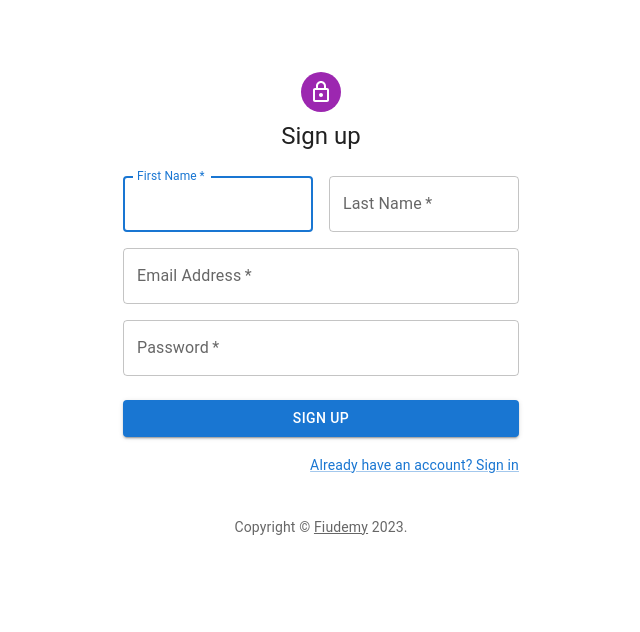
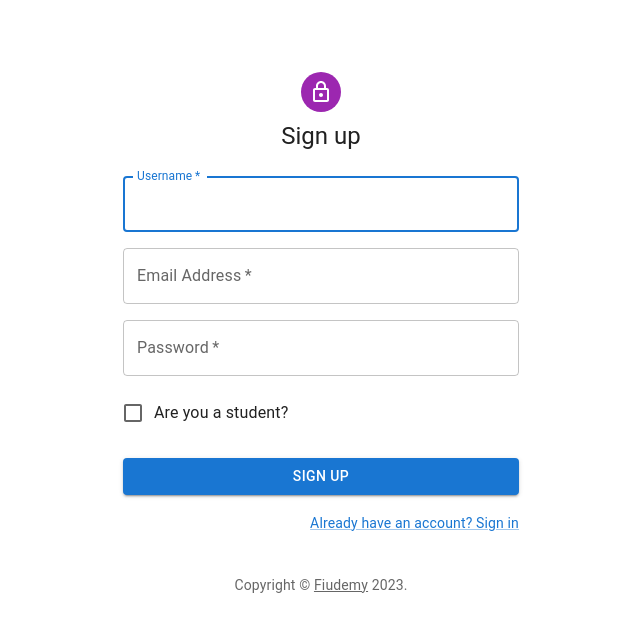
Before and after one commit to FiudemyTeam/Fiudemy, a React (Create React App) app in the folder web/: page /register in a window 1280 px wide. Shown: the top 632 px of the page, without its empty margins (319-959 px from the left). Built offline with nearby package versions, Linux system fonts and the light colour scheme.

Commit message:
Link front and back for registration

```diff
--- a/web/package.json
+++ b/web/package.json
@@ -10,6 +10,7 @@
     "@testing-library/jest-dom": "^5.17.0",
     "@testing-library/react": "^13.4.0",
     "@testing-library/user-event": "^13.5.0",
+    "axios": "^1.5.1",
     "react": "^18.2.0",
     "react-dom": "^18.2.0",
     "react-router-dom": "^6.17.0",
--- a/web/src/Register.js
+++ b/web/src/Register.js
@@ -6,24 +6,43 @@ import TextField from '@mui/material/TextField';
 import Link from '@mui/material/Link';
 import Grid from '@mui/material/Grid';
 import Box from '@mui/material/Box';
+import FormControlLabel from '@mui/material/FormControlLabel';
+import Checkbox from '@mui/material/Checkbox';
 import LockOutlinedIcon from '@mui/icons-material/LockOutlined';
 import Typography from '@mui/material/Typography';
 import Container from '@mui/material/Container';
 import { createTheme, ThemeProvider } from '@mui/material/styles';
 import Copyright from './general/Copyright';
+import axios from 'axios'
 
 // TODO remove, this demo shouldn't need to reset the theme.
 
+const base_url = 'http://localhost:8000'
 const defaultTheme = createTheme();
 
 export default function SignUp() {
-  const handleSubmit = (event) => {
+  const handleSubmit = async (event) => {
     event.preventDefault();
     const data = new FormData(event.currentTarget);
-    console.log({
+    const userData = {
+      username: data.get('username'),
+      is_student: data.get('is_student') === 'on',
       email: data.get('email'),
       password: data.get('password'),
-    });
+      password2: data.get('password')
+    };
+
+    try {
+      // Realiza una solicitud POST al endpoint de registro en tu API
+      console.log(userData)
+      const response = await axios.post(`${base_url}/registration`, userData);
+
+      // Aquí puedes manejar la respuesta, por ejemplo, mostrar un mensaje de éxito o redirigir al usuario.
+      console.log('Registro exitoso:', response.data);
+    } catch (error) {
+      // Maneja los errores, por ejemplo, muestra un mensaje de error al usuario.
+      console.error('Error al registrar:', error);
+    }
   };
 
   return (
@@ -44,27 +63,17 @@ export default function SignUp() {
           <Typography component="h1" variant="h5">
             Sign up
           </Typography>
-          <Box component="form" noValidate onSubmit={handleSubmit} sx={{ mt: 3 }}>
+          <Box component="form" onSubmit={handleSubmit} sx={{ mt: 3 }}>
             <Grid container spacing={2}>
-              <Grid item xs={12} sm={6}>
+              <Grid item xs={12}>
                 <TextField
                   autoComplete="given-name"
-                  name="firstName"
+                  name="username"
                   required
                   fullWidth
-                  id="firstName"
-                  label="First Name"
+                  id="username"
+                  label="Username"
                   autoFocus
-                />
-              </Grid>
-              <Grid item xs={12} sm={6}>
-                <TextField
-                  required
-                  fullWidth
-                  id="lastName"
-                  label="Last Name"
-                  name="lastName"
-                  autoComplete="family-name"
                 />
               </Grid>
               <Grid item xs={12}>
@@ -85,7 +94,16 @@ export default function SignUp() {
                   label="Password"
                   type="password"
                   id="password"
+                  inputProps={{ minLength: 6 }}
                   autoComplete="new-password"
+                />
+              </Grid>
+              <Grid item xs={12}>
+                <FormControlLabel
+                  name="is_student"
+                  id="is_student"
+                  control={<Checkbox value="on" color="primary"/>}
+                  label="Are you a student?"
                 />
               </Grid>
             </Grid>
```
Also changed, not shown: 2 other files (tests, documents, lock files or other folders).
